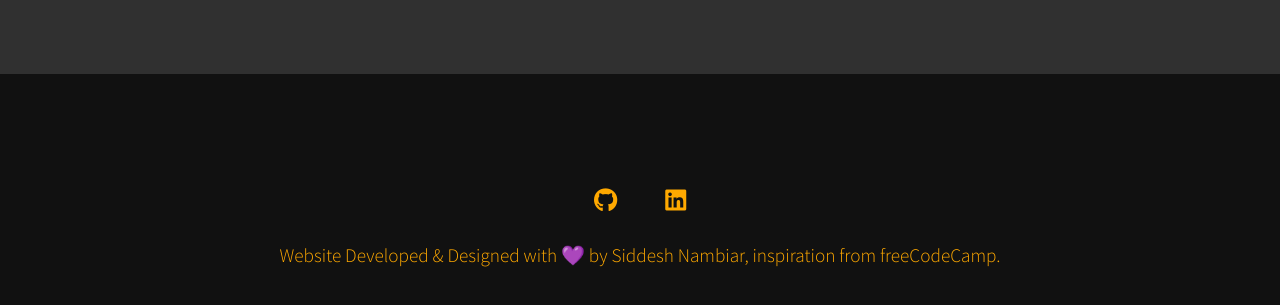
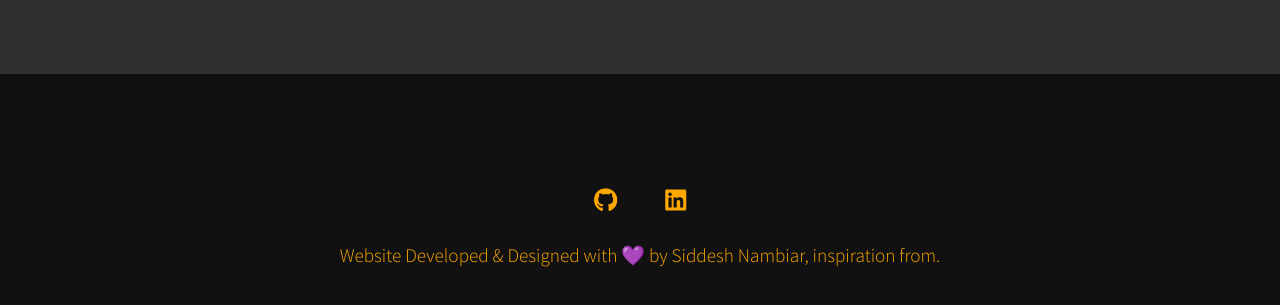
Before and after one commit to sidnam/Portfolio-Sid, a plain HTML site: page index.html in a window 1280 px wide. Shown: the part 2504-2809 px from the top of the page. Drawn offline with Linux system fonts and the light colour scheme.

Commit message:
testing commit.

```diff
--- a/index.html
+++ b/index.html
@@ -105,7 +105,7 @@
           </a>
         </li>
       </ul>
-      <p class="footer_text">Website Developed & Designed with 💜 by Siddesh Nambiar, inspiration from freeCodeCamp.</p>
+      <p class="footer_text">Website Developed & Designed with 💜 by Siddesh Nambiar, inspiration from.</p>
     </footer>
 
     <script src="js/index.js"></script>
```
